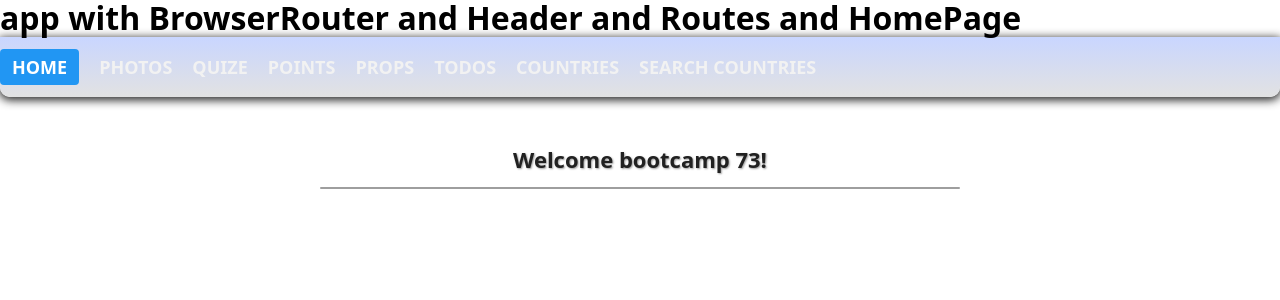
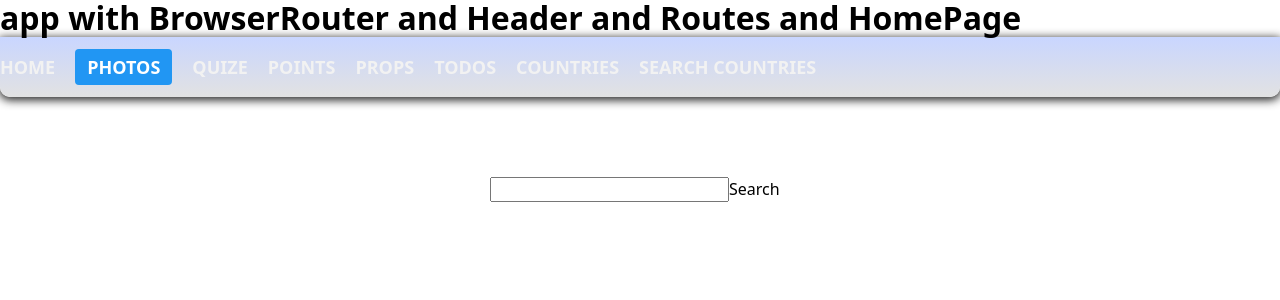
Before and after one commit to dykyys/react-73, a React (Vite) app: page /photos in a window 1280 px wide. Before the commit this address led to /. Shown: the top 300 px of the page. Built offline with nearby package versions, Linux system fonts and the light colour scheme.

Commit message:
with useEffect

```diff
--- a/src/App.jsx
+++ b/src/App.jsx
@@ -3,7 +3,7 @@ import Props from './pages/Props/Props';
 import Points from './pages/Points/Points';
 import Quize from './pages/Quize/Quize';
 import Todos from './pages/Todos/Todos';
-// import Photos from './pages/Photos/Photos';
+import Photos from './pages/Photos/Photos';
 import HomePage from './pages/HomePage/HomePage';
 import { Header } from './components';
 import Countries from './pages/Countries/Countries';
@@ -16,7 +16,7 @@ function App() {
       <Header />
       <Routes>
         <Route path="/" element={<HomePage />} />
-        {/* <Route path="/photos" element={<Photos />} /> */}
+        <Route path="/photos" element={<Photos />} />
         <Route path="/quize" element={<Quize />} />
         <Route path="/points" element={<Points />} />
         <Route path="/props" element={<Props />} />
```
